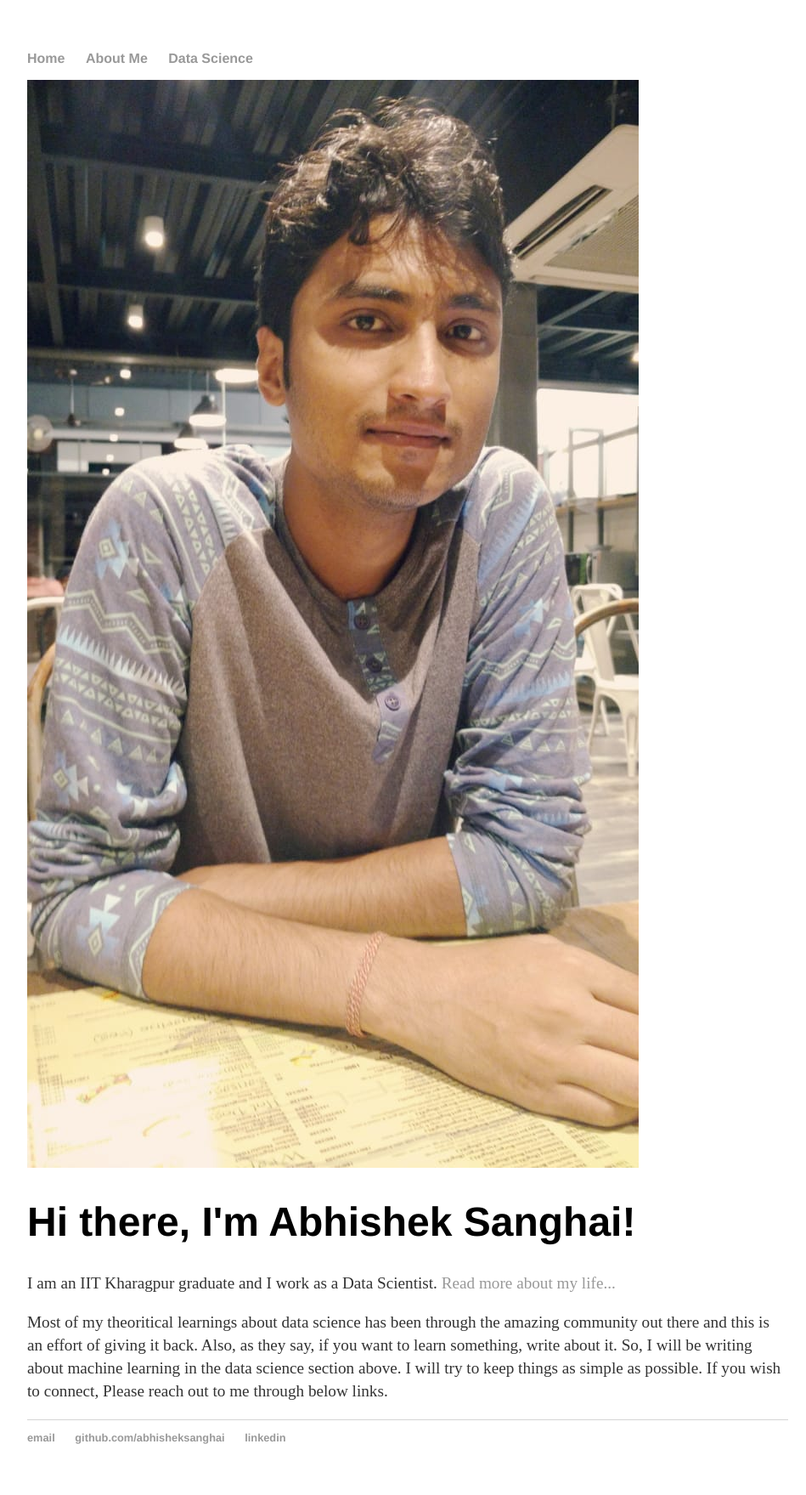
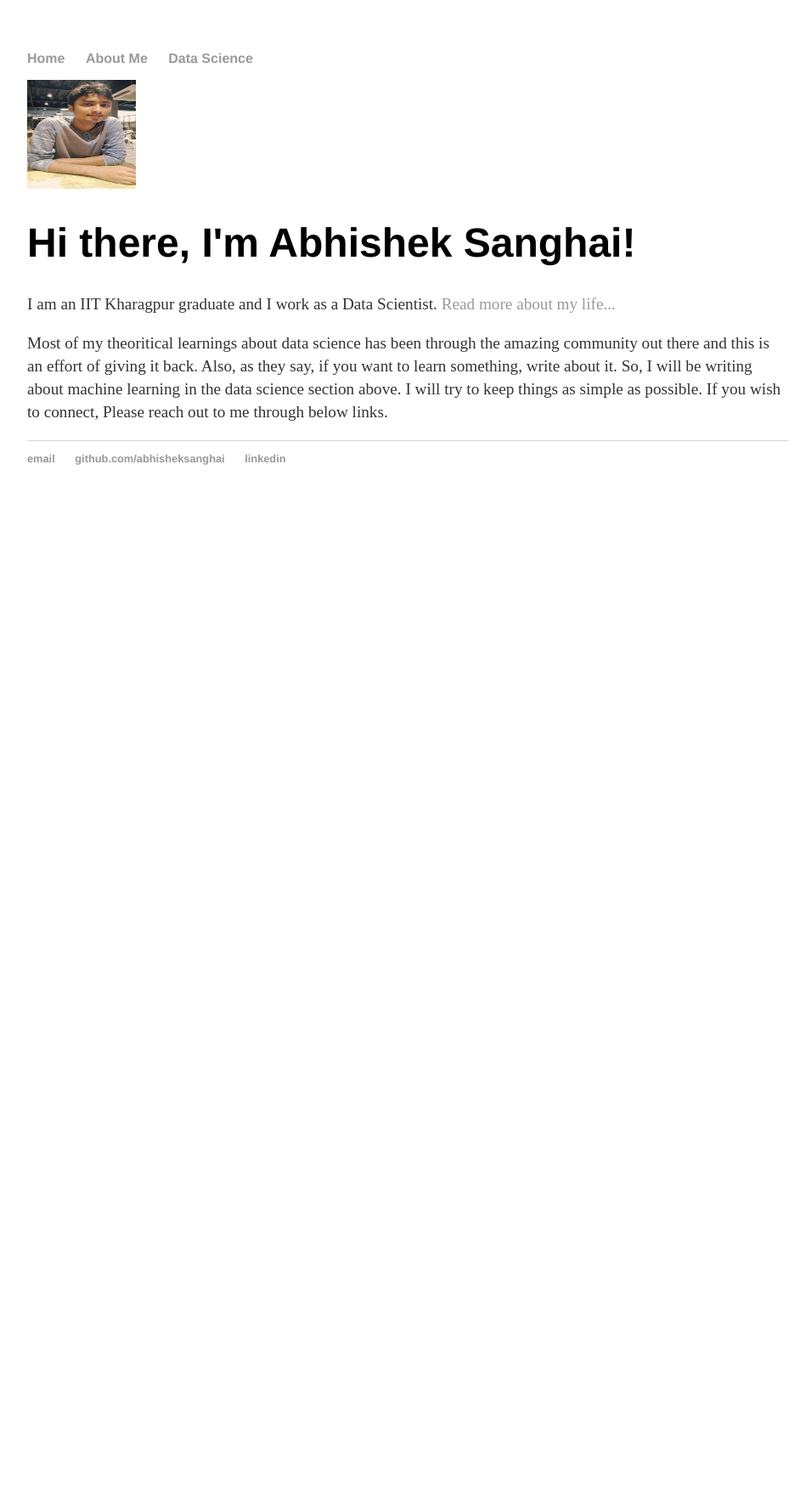
Before and after one commit to abhisheksanghai/abhisheksanghai.github.io, a Jekyll site: the page built from index.html, in a window 1280 px wide. Shown: the whole page at 85% size, without its empty margins (160-1109 px from the left). Built offline with Jekyll 4.4.1, drawn with Linux system fonts in a browser that asks for light colours; after the commit the page ends 900 px from its top, so only the background shows below that.

Commit message:
Update index.html
changing size of pic

```diff
--- a/index.html
+++ b/index.html
@@ -3,7 +3,7 @@ layout: default
 title: Abhishek Sanghai, Exploring!
 ---
 <div class="blurb">
-	<img src="/images/My_Pic.jpg" alt="Image">
+	<img src="/images/My_Pic.jpg" alt="Abhishek Sanghai" style="width:128px;height:128px;">
 	<h1>Hi there, I'm Abhishek Sanghai!</h1>
 	<p>I am an IIT Kharagpur graduate and I work as a Data Scientist. <a href="/about">Read more about my life...</a></p>
 	<p>Most of my theoritical learnings about data science has been through the amazing community out there and this is an effort
```
